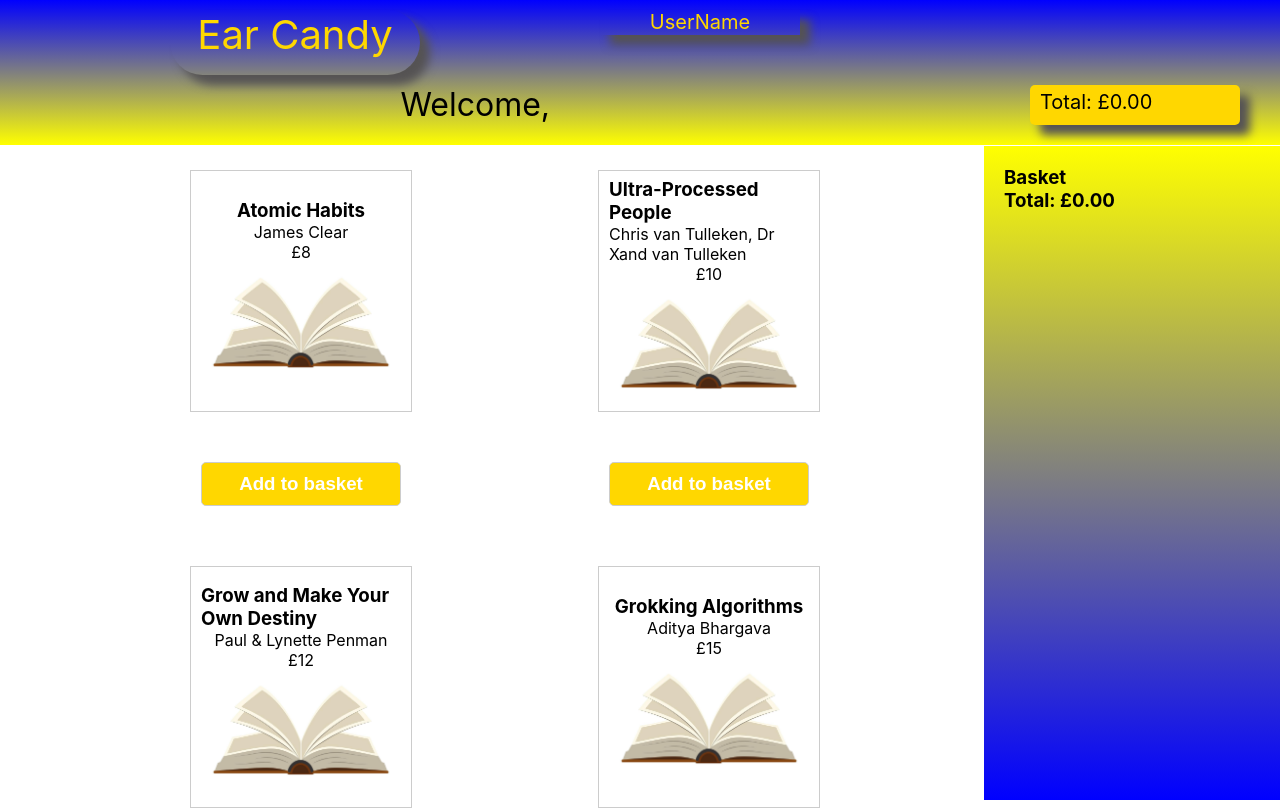
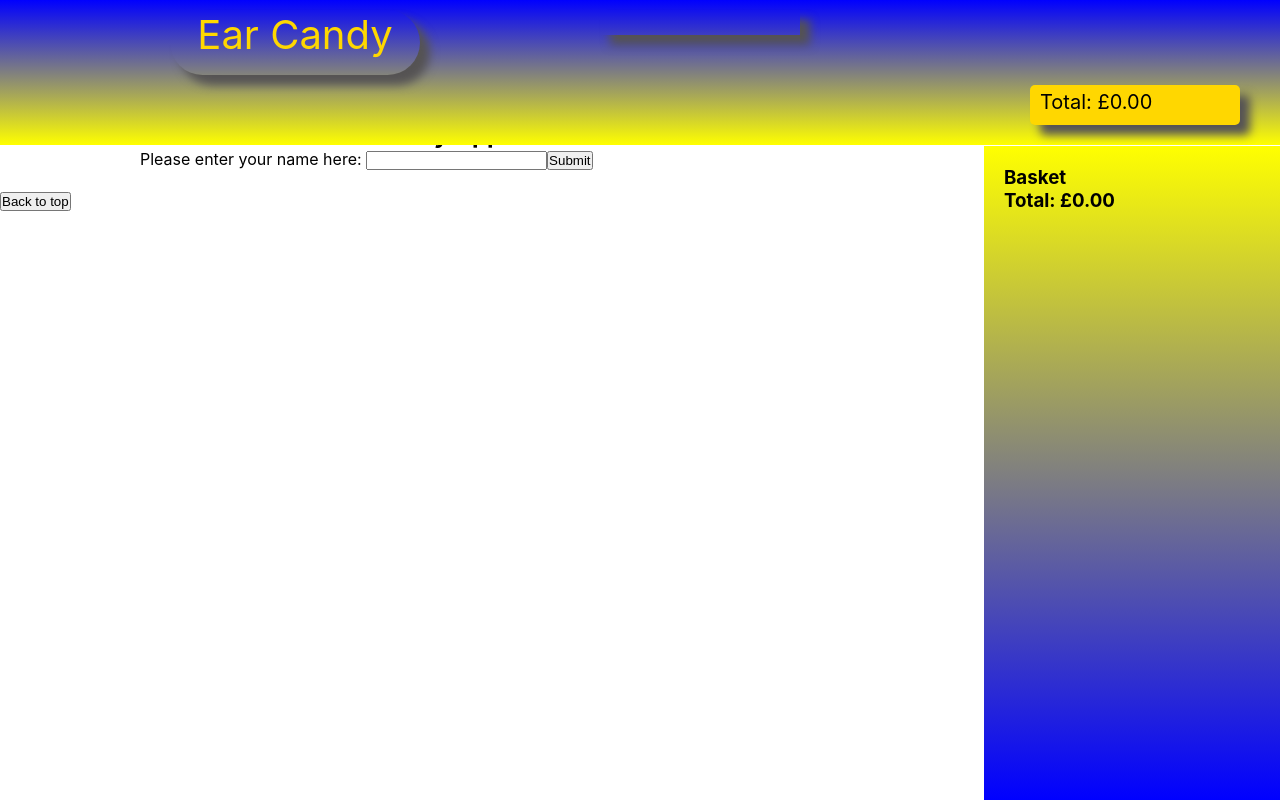
Before and after one commit to Silfr-Coder/E-Commerce-2, a React (Create React App) app in the folder e-commerce-app/: page / in a window 1280 px wide. Shown: the top 809 px of the page. Built offline with nearby package versions, Linux system fonts and the light colour scheme.

Commit message:
Add welcome box

```diff
--- a/e-commerce-app/src/App.js
+++ b/e-commerce-app/src/App.js
@@ -2,29 +2,46 @@ import "./App.css";
 import AudioBook from "./AudioBook";
 import { audioBookList } from "./AudioBook";
 import Header from "./Components/Header";
-import Footer from "./Components/Footer";
-import { useState } from "react";
+import WelcomeBox from "./Components/WelcomeBox";
+import React, { useState, useEffect } from "react";
 import { useRef } from "react";
 import AudiobookPage from "./Components/AudiobookPage";
 import BookImage from "./Components/open-book-2.jpeg";
 
 function App() {
-  // using the useState hook to manage the state of the basket
-  //and the total cost
+  // using the useState hook to manage the state of the basket,
+  // the total cost and username
   const [basket, setBasket] = useState([]);
   const [total, setTotal] = useState(0);
+  const [username, setUsername] = useState("");
+
+  // using the useEffect hook to update the username
+  useEffect(() => {
+    const storedUsername = localStorage.getItem("username");
+    if (storedUsername) {
+      setUsername(storedUsername);
+    }
+  }, []);
+
+  // using the useEffect hook to store the username in the local storage
+  useEffect(() => {
+    localStorage.setItem("username", username);
+  }, [username]);
 
   // setting-up the header
   const headerItems = [
     { className: "header-logo-box", text: "Ear Candy" },
-    { className: "header-username-box", text: "UserName" },
-    // { className: "header-credit-box", text: "Credit: " },
-    { className: "header-welcome-box", text: "Welcome, " },
+    {
+      className: "header-username-box",
+      text: username ? `Welcome, ${username}` : "",
+    },
+    { className: "header-welcome-box", text: "" },
     {
       className: "header-spend-summary-box",
       text: "Total: £" + total.toFixed(2),
     },
   ];
+
   // setup scroll to top button
   const scrollToTop = () => {
     window.scrollTo({ top: 0, left: 0, behavior: "smooth" });
@@ -61,26 +78,25 @@ function App() {
         <Header headerItems={headerItems} />
         {/* display the main content of audiobooks here */}
         <div className="main-page-content">
+          {username ? ( // If username is set, display audiobooks
+            <>
               {/* if no audiobook is selected, display the whole list of audiobooks */}
               {!selectedAudiobook && (
                 <div className="books-container">
                   {/* map through the audiobook list and display each audiobook */}
                   {audioBookList.map((audioBook, index) => (
-                <div className="audiobook-wrapper">
+                    <div className="audiobook-wrapper" key={index}>
                       <div
-                    key={index}
                         className="audiobook-container"
-                    // pass the audiobook object to the handleAudiobookClick
-                    // function
+                        // pass the audiobook object to the handleAudiobookClick function
                         onClick={() => handleAudiobookClick(audioBook)}
                       >
                         {/* display audiobook details and image */}
                         <h3>{audioBook.title}</h3>
                         <p>{audioBook.author}</p>
                         <p>£{audioBook.price}</p>
-                    <img src={BookImage} alt="book" width={200} />
+                        <img src={BookImage} alt="book" />
                       </div>
-
                       {/* button to pass audiobook object directly to basket */}
                       <button
                         className="add-audiobook-button"
@@ -92,6 +108,7 @@ function App() {
                   ))}
                 </div>
               )}
+              {/* If audiobook is selected, display audiobook page */}
               {selectedAudiobook && (
                 <div className="books-container">
                   <AudiobookPage
@@ -101,8 +118,13 @@ function App() {
                   />
                 </div>
               )}
+            </>
+          ) : (
+            // If username is not set, display WelcomeBox
+            <WelcomeBox setUsername={setUsername} />
+          )}
+          {/* Display the basket */}
           <div className="basket-container">
-            {/* display the basket here */}
             <h3>Basket</h3>
             <ul>
               {basket.map((audioBook, index) => (
@@ -114,10 +136,8 @@ function App() {
                   <button
                     className="remove-Audiobook-button"
                     onClick={() => {
-                      //remove the audiobook from the basket
                       const newBasket = [...basket];
                       newBasket.splice(index, 1);
-                      // update the basket and the total cost
                       setBasket(newBasket);
                       setTotal(total - audioBook.price);
                     }}
@@ -130,10 +150,11 @@ function App() {
             <h3>Total: £{parseFloat(total).toFixed(2)}</h3>
           </div>
         </div>
-        <button className="footer-top-of-page" onClick={scrollToTop}>
+      </div>
+      {/* Scroll to top of page button */}
+      <button className="top-of-page-btn" onClick={scrollToTop}>
         Back to top
       </button>
-      </div>
     </>
   );
 }
--- a/e-commerce-app/src/AudioBook.jsx
+++ b/e-commerce-app/src/AudioBook.jsx
@@ -92,7 +92,14 @@ let TheMiracleMorning = new AudioBook(
   "The 6 Habits That Will Transform Your Life Before 8AM: Lorem ipsum dolor sit amet, consectetur adipiscing elit. Nam lobortis nulla nibh, at dictum ipsum maximus in. Proin faucibus nunc eget lorem suscipit convallis. Nam eu felis eu massa sagittis ullamcorper eu at mauris. Quisque non velit non dolor dapibus interdum non vel tellus. Pellentesque placerat euismod congue. Maecenas iaculis vitae ipsum et elementum. Praesent tristique diam erat, at mattis justo ornare sed. Vestibulum nec tortor in ipsum tempor elementum. Nam viverra dapibus lacus sagittis dapibus. Class aptent taciti sociosqu ad litora torquent per conubia nostra, per inceptos himenaeos. Etiam sem mauris, blandit sit amet dolor nec, vehicula fringilla ligula. Morbi faucibus nunc eu lorem accumsan, vel rutrum mauris imperdiet. Integer tempus finibus dui, at sollicitudin orci ornare non. Ut urna est, hendrerit eget efficitur sit amet, auctor in ante. Etiam ut nisi eget tellus bibendum mollis. Suspendisse facilisis ex ut tincidunt aliquam. Fusce id pellentesque nibh. Aenean ligula quam, luctus non feugiat eu, venenatis id metus. Morbi ornare consequat ligula sed ornare. Suspendisse in lorem vel dui dapibus tempor ut non sem. Cras sagittis, eros quis laoreet lacinia, tellus est ullamcorper felis, sit amet commodo nunc sapien eleifend dolor. Aliquam vitae nunc ac turpis dictum semper et eu orci. Duis ultricies dapibus erat, non vehicula nulla euismod at.",
   "BookImage"
 );
-
+let NeverFinished = new AudioBook(
+  "Never Finished",
+  "David Goggins",
+  12.99,
+  "11hrs and 6mins",
+  "English",
+  "Unshackle Your Mind and Win the War Within"
+);
 // create a list of all the books to export
 const audioBookList = [
   AtomicHabits,
@@ -104,6 +111,7 @@ const audioBookList = [
   ScarySmart,
   ThePowerOfNow,
   TheMiracleMorning,
+  NeverFinished,
 ];
 
 // export audiobookList as a named export, a list of objects as a React component
--- a/e-commerce-app/src/Components/AudiobookPage.jsx
+++ b/e-commerce-app/src/Components/AudiobookPage.jsx
@@ -4,7 +4,6 @@ import BookImage from "../Components/open-book-2.jpeg";
 
 function AudiobookPage({ audioBook, addAudiobookToBasket, onClose }) {
   const handleAddToBasket = () => {
-    console.log("add to basket clicked");
     addAudiobookToBasket(audioBook);
   };
   return (
@@ -12,7 +11,6 @@ function AudiobookPage({ audioBook, addAudiobookToBasket, onClose }) {
       <div className="audiobook-info-wrapper">
         <div className="audiobook-info">
           <img src={BookImage} alt="book" width={200} />
-
           <h3>Title: {audioBook.title}</h3>
           <h4>Author: {audioBook.author}</h4>
           <p>BookLength: {audioBook.bookLength}</p>
--- /dev/null
+++ b/e-commerce-app/src/Components/WelcomeBox.jsx
@@ -0,0 +1,38 @@
+import React, { useState } from "react";
+
+// function that welcomes new user and asks for their name
+function WelcomeBox({ setUsername }) {
+  const [inputValue, setInputValue] = useState("");
+  // take the value from the input field and set it as the username
+  const handleInputChange = (e) => {
+    setInputValue(e.target.value);
+  };
+  // prevent the default form submission and set the username
+  const handleFormSubmit = (e) => {
+    e.preventDefault();
+    setUsername(inputValue.trim());
+    setInputValue("");
+  };
+  // return the welcome box with a form to enter the username
+  return (
+    <div className="welcome-box">
+      <h2>Welcome to the Ear Candy App!</h2>
+      {/* form to enter the username */}
+      <form onSubmit={handleFormSubmit}>
+        <label htmlFor="username">Please enter your name here: </label>
+        <input
+          type="text"
+          id="username"
+          value={inputValue}
+          onChange={handleInputChange}
+          required
+        />
+        <button id="submit" type="submit">
+          Submit
+        </button>
+      </form>
+    </div>
+  );
+}
+
+export default WelcomeBox;
```
Also changed, not shown: e-commerce-app/src/Components/HomePage.jsx (deleted). Lines whose indentation alone changed are shown as unchanged.
